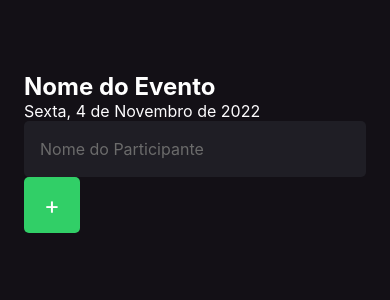
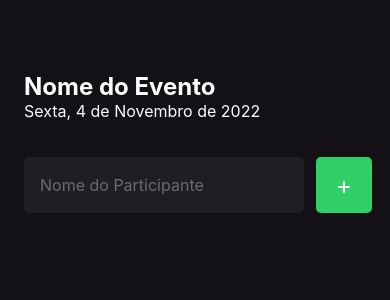
Before and after one commit to CesarAugst/React-native-rcketseat-fundamentos-appimhere, a React Native app: screen / in a window 390 px wide. Shown: the top 300 px of the page. Built offline with nearby package versions, Linux system fonts and the light colour scheme.

Commit message:
criando o form

```diff
--- a/src/screens/Home/index.tsx
+++ b/src/screens/Home/index.tsx
@@ -17,6 +17,7 @@ export default function Home(){
         Sexta, 4 de Novembro de 2022
       </Text>
 
+      <View style={styles.form}>
         <TextInput
             style={styles.input}
             placeholder='Nome do Participante'
@@ -29,5 +30,6 @@ export default function Home(){
           </Text>
         </TouchableOpacity>
       </View>
+    </View>
   );
 }
--- a/src/screens/Home/styles.ts
+++ b/src/screens/Home/styles.ts
@@ -17,12 +17,14 @@ export const styles = StyleSheet.create({
       fontSize: 16
     },
     input:{
+        flex: 1,
         height: 56,
         backgroundColor: '#1f1e25',
         borderRadius: 5,
         color: "#fff",
         padding: 16,
         fontSize: 16,
+        marginRight: 12,
     },
     buttonText:{
       color: '#fff',
@@ -35,6 +37,12 @@ export const styles = StyleSheet.create({
       backgroundColor: '#31cf67',
       alignItems: 'center',
       justifyContent: 'center',
+    },
+    form:{
+      width: '100%',
+      flexDirection:'row',
+      marginTop: 36,
+      marginBottom: 42,
     }
   }
 );
```
Lines whose indentation alone changed are shown as unchanged.
